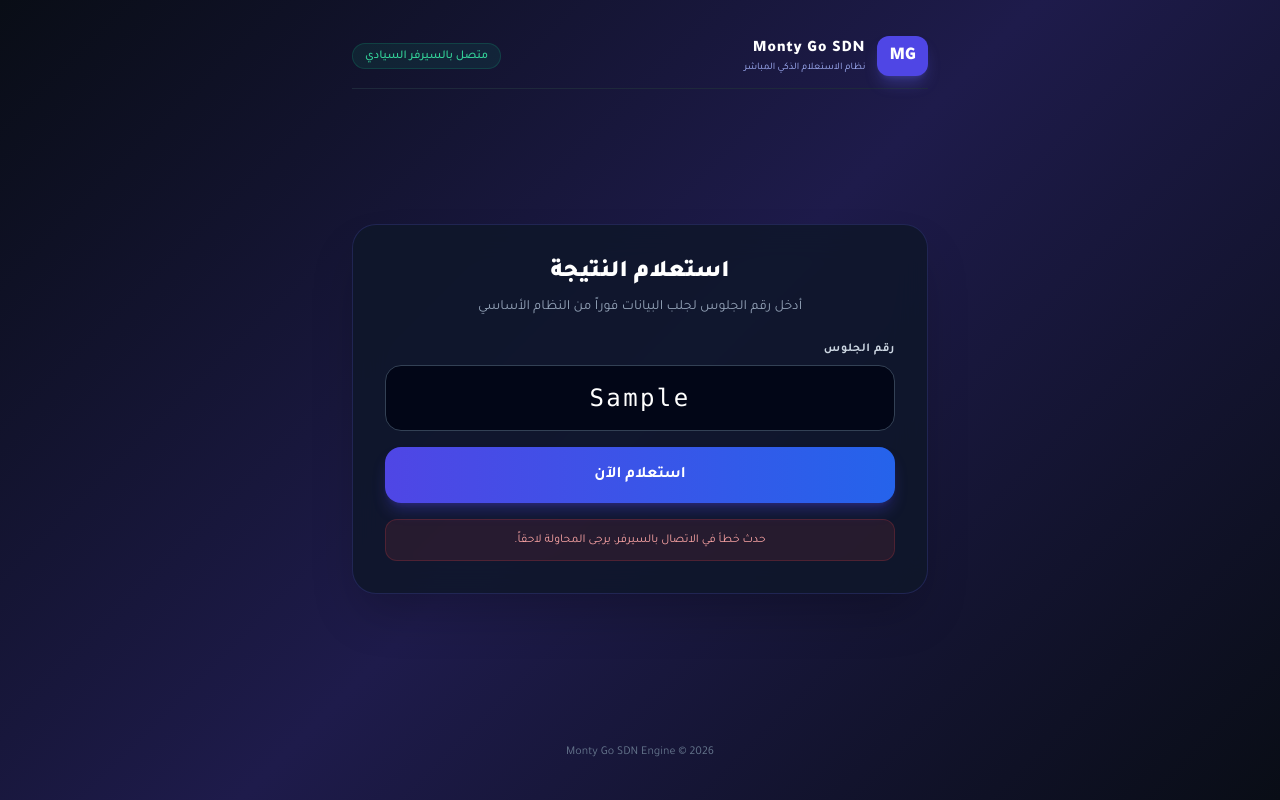
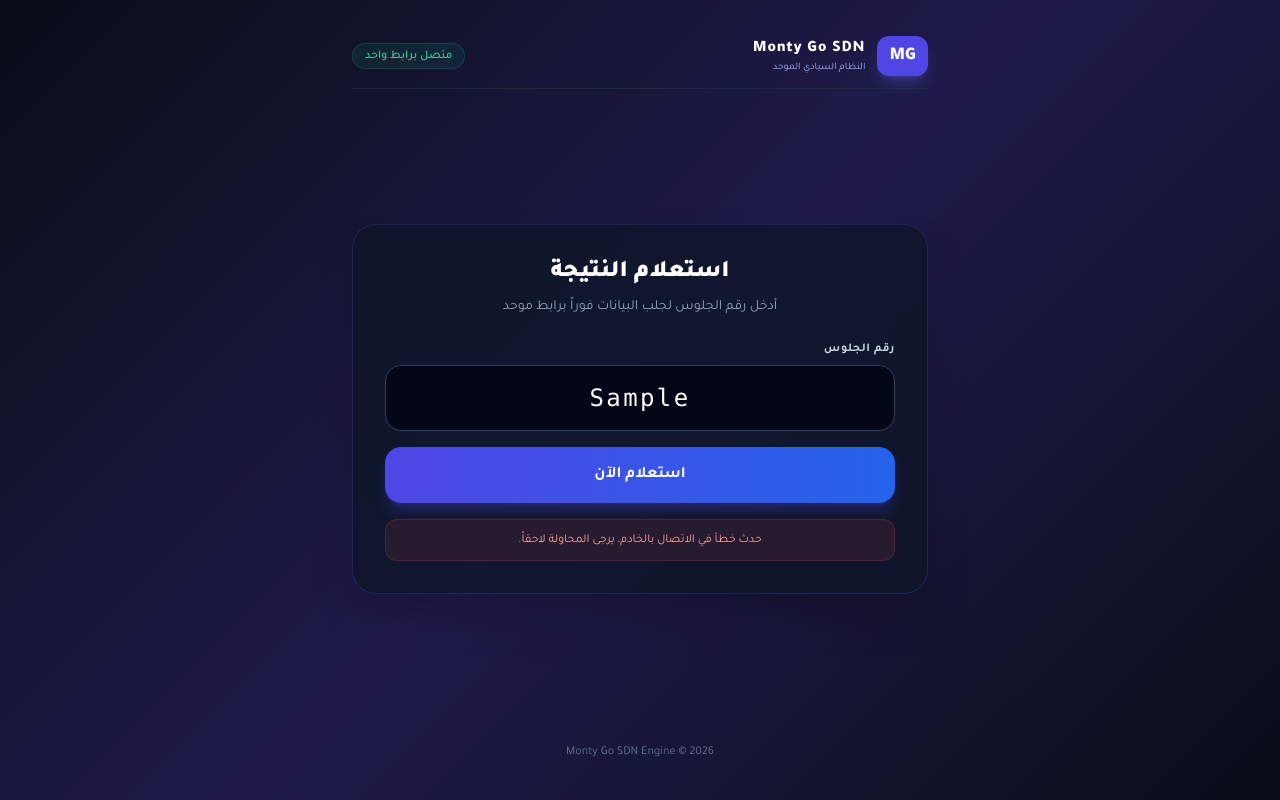
Before and after one commit to montygombok-collab/Ai-Eva, a website: page index.html in a window 1280 px wide. Both pictures are taken after typing "Sample" into the empty fields and a click on the button "استعلام الآن". Drawn offline with nearby package versions, Linux system fonts and the light colour scheme; no server answers.

Commit message:
Update index.html

```diff
--- a/index.html
+++ b/index.html
@@ -21,28 +21,25 @@
 </head>
 <body class="min-h-screen flex flex-col justify-between p-4 md:p-6">
 
-    <!-- الهيدر -->
     <header class="w-full max-w-xl mx-auto flex justify-between items-center py-3 border-b border-slate-800">
         <div class="flex items-center gap-3">
             <div class="bg-indigo-600 text-white font-black px-3 py-1.5 rounded-xl shadow-lg shadow-indigo-500/30 text-lg">MG</div>
             <div>
                 <h1 class="font-black text-base tracking-wider text-white">Monty Go SDN</h1>
-                <p class="text-[10px] text-indigo-300">نظام الاستعلام الذكي المباشر</p>
+                <p class="text-[10px] text-indigo-300">النظام السيادي الموحد</p>
             </div>
         </div>
-        <span class="text-xs bg-emerald-500/10 text-emerald-400 border border-emerald-500/20 px-3 py-1 rounded-full font-medium">متصل بالسيرفر السيادي</span>
+        <span class="text-xs bg-emerald-500/10 text-emerald-400 border border-emerald-500/20 px-3 py-1 rounded-full font-medium">متصل برابط واحد</span>
     </header>
 
-    <!-- المحتوى الرئيسي -->
     <main class="w-full max-w-xl mx-auto my-auto py-6">
         <div class="glass-panel rounded-3xl p-6 md:p-8 shadow-2xl border border-indigo-500/20 relative overflow-hidden">
 
             <div class="text-center mb-6">
                 <h2 class="text-2xl font-black text-white mb-2">استعلام النتيجة</h2>
-                <p class="text-slate-400 text-sm">أدخل رقم الجلوس لجلب البيانات فوراً من النظام الأساسي</p>
+                <p class="text-slate-400 text-sm">أدخل رقم الجلوس لجلب البيانات فوراً برابط موحد</p>
             </div>
 
-            <!-- نموذج الإدخال -->
             <form id="queryForm" onsubmit="fetchResult(event)" class="space-y-4">
                 <div>
                     <label class="block text-xs font-bold text-slate-300 mb-2 uppercase tracking-wider">رقم الجلوس</label>
@@ -57,7 +54,6 @@
                 </button>
             </form>
 
-            <!-- صندوق عرض النتيجة -->
             <div id="resultBox" class="hidden mt-6 p-5 rounded-2xl bg-slate-950/90 border border-indigo-500/30 text-right space-y-3">
                 <div class="flex justify-between items-center border-b border-slate-800 pb-2">
                     <span class="text-xs text-emerald-400 font-semibold">نتيجة البحث المستخلصة</span>
@@ -70,7 +66,6 @@
                 </div>
             </div>
 
-            <!-- رسالة الخطأ -->
             <div id="errorBox" class="hidden mt-4 p-3 rounded-xl bg-red-500/10 border border-red-500/20 text-red-300 text-xs text-center">
                 <span id="errorText">تعذر العثور على نتيجة لهذا الرقم، تأكد من صحة الرقم وأعد المحاولة.</span>
             </div>
@@ -78,7 +73,6 @@
         </div>
     </main>
 
-    <!-- الفوتر -->
     <footer class="w-full max-w-xl mx-auto text-center py-4 text-xs text-slate-500">
         Monty Go SDN Engine &copy; 2026
     </footer>
@@ -96,18 +90,15 @@
 
             if (!seatNo) return;
 
-            // تغيير حالة الزر لـ "جاري التحميل"
-            btnText.textContent = 'جاري استعلام السيرفر...';
+            btnText.textContent = 'جاري المعالجة...';
             btnSpinner.classList.remove('hidden');
             submitBtn.disabled = true;
             resultBox.classList.add('hidden');
             errorBox.classList.add('hidden');
 
             try {
-                // استبدل الرابط أدناه برابط سيرفرك الحقيقي بعد رفعه على Vercel
-                const backendUrl = `https://your-backend-app.vercel.app/api/result?seat=${encodeURIComponent(seatNo)}`;
-
-                const response = await fetch(backendUrl);
+                // الربط المباشر بمسار الـ API المعتمد في Vercel
+                const response = await fetch(`/api/result?seat=${encodeURIComponent(seatNo)}`);
                 const data = await response.json();
 
                 if (data.success) {
@@ -120,7 +111,7 @@
                     errorBox.classList.remove('hidden');
                 }
             } catch (err) {
-                errorText.textContent = "حدث خطأ في الاتصال بالسيرفر، يرجى المحاولة لاحقاً.";
+                errorText.textContent = "حدث خطأ في الاتصال بالخادم، يرجى المحاولة لاحقاً.";
                 errorBox.classList.remove('hidden');
             } finally {
                 btnText.textContent = 'استعلام الآن';
```
